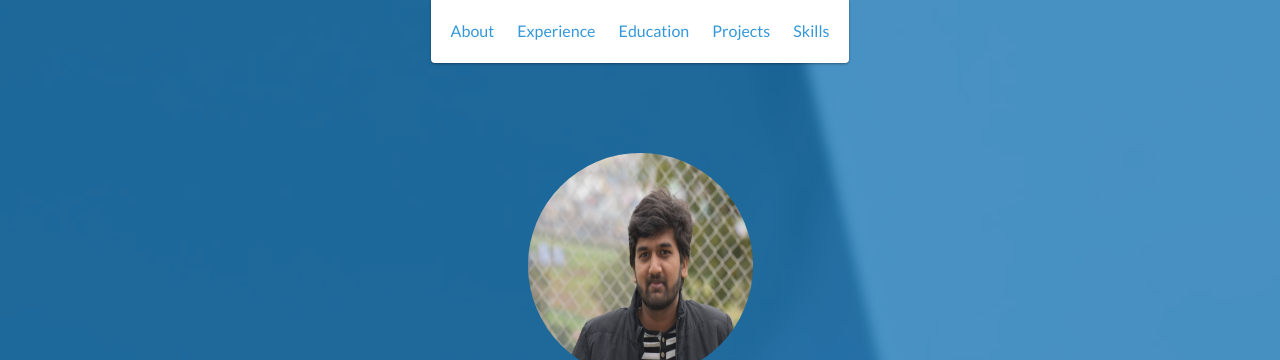
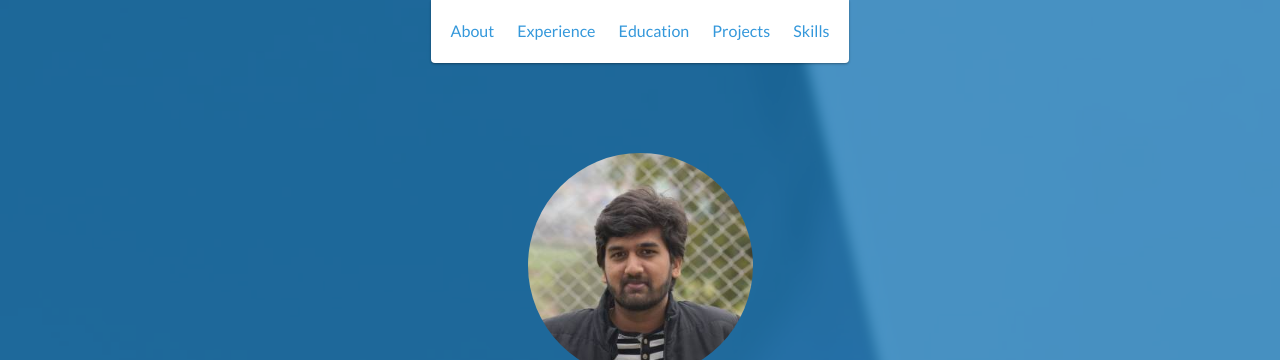
Before and after one commit to thivagar-manickam/thivagar-manickam.github.io, a website: page index.html in a window 1280 px wide. Shown: the top 360 px of the page. Drawn offline with nearby package versions, Linux system fonts and the light colour scheme.

Commit message:
Added new profile pic image

```diff
--- a/index.html
+++ b/index.html
@@ -54,7 +54,7 @@
 
     <div id="lead">
         <div id="lead-content">
-            <img src="images/thivagar.jpg" alt="Avatar" class="circular--square">
+            <img src="./images/thivagar-image.JPG" alt="Avatar" class="circular--square">
             <h1>Thivagar M</h1>
             <h2> 💻 Software Developer</h2>
             <a href="https://drive.google.com/file/d/1JE0b2uKX_xbZvLhQpG3Tl4KGwMetoe-r/view?usp=sharing"
```
Also changed, not shown: images/thivagar-image.JPG (added), images/thivagar.JPG (deleted).
